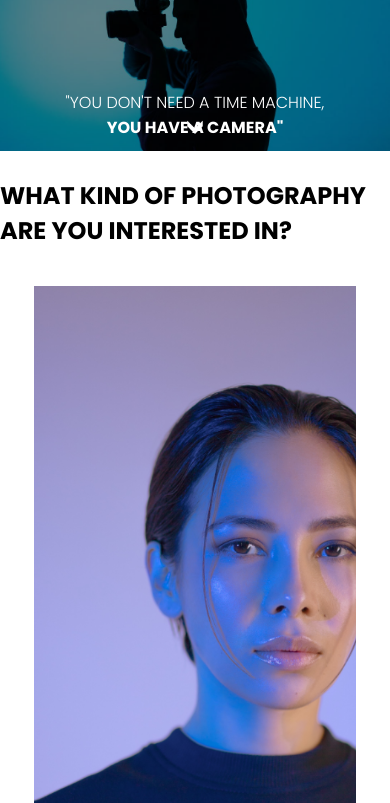
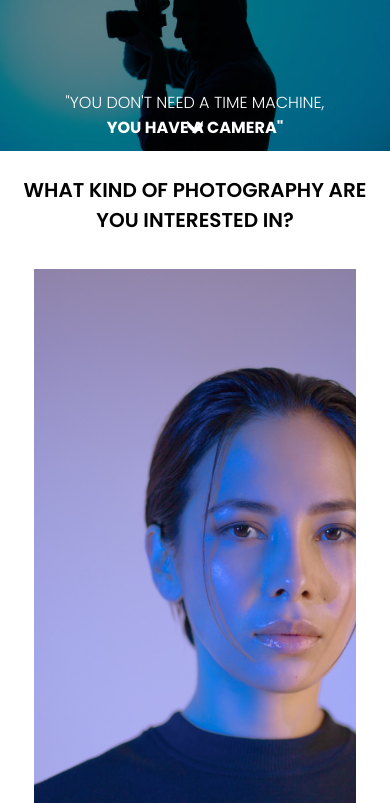
Before and after one commit to andrea-makarova/photography-project, a plain HTML site: page index.html in a window 390 px wide. Shown: the part 68-871 px from the top of the page. Drawn offline with Linux system fonts and the light colour scheme.

Commit message:
css cahnges 2

```diff
--- a/index.html
+++ b/index.html
@@ -32,7 +32,7 @@
 
 <body>
     <div id="categories-photos">
-        <h2>WHAT KIND OF PHOTOGRAPHY ARE YOU INTERESTED IN?</h2>
+        <h2 class="title-question">WHAT KIND OF PHOTOGRAPHY ARE YOU INTERESTED IN?</h2>
         <div class="container-photos">
             <a href="portrait.html" >
                 <img src="portrait.png" alt="portrait category">
--- a/style.css
+++ b/style.css
@@ -120,9 +120,11 @@ a#selected {
 
 
 /* article with photos representing categories */
-h2 {
+.title-question {
     color: black;
-
+    text-align: center;
+    font-size: 30px;
+    font-weight: 600;
 }
 
 div.container-photos {
@@ -208,9 +210,8 @@ footer {
 article {
     color: black;
     margin-top: 5%;
-
+    text-align: center;
 }
-
 
 
 main {
@@ -255,6 +256,9 @@ button:hover {
     transition: 1s;
 }
 
+img.image {
+    width: 70%;
+}
 
 /* modal */
 .modal-content {
@@ -359,4 +363,10 @@ button:hover {
     .header-text {
         font-size: 100%;
     }
+
+    .title-question {
+        font-size: 20px;
+        margin-left: 10px;
+        margin-right: 10px;
+    }
 }
```
